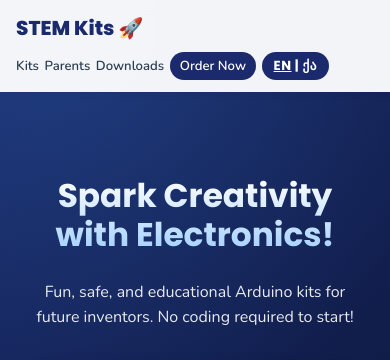
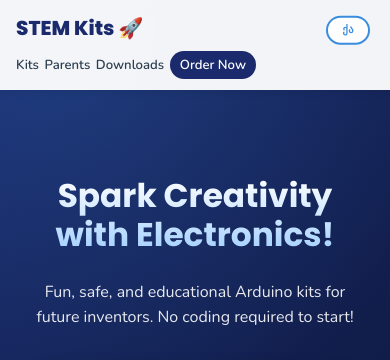
Before and after one commit to Aramishvili/Creative-STEM-Modues-, a plain HTML site: page index.html in a window 390 px wide. Shown: the top 360 px of the page. Drawn offline with nearby package versions, Linux system fonts and the light colour scheme.

Commit message:
updated the language toggle button to display the correct text based on the selected language. The button now shows 'ქა' for English and 'EN' for Georgian. Additionally, some CSS properties for the language toggle button have been commented out for better styling.

```diff
--- a/index.html
+++ b/index.html
@@ -23,8 +23,8 @@
           <li><a href="#parents" data-i18n="parents">Parents</a></li>
           <li><a href="#downloads" data-i18n="downloads">Downloads</a></li>
           <li><a href="#order" class="nav-cta" data-i18n="order">Order Now</a></li>
-          <li><button class="lang-switcher" id="langToggle" data-lang="en">EN | ქა</button></li>
         </ul>
+        <div class="lang-toggle" id="langToggle" data-lang="en">EN</div>
       </div>
     </nav>
 
--- a/index.js
+++ b/index.js
@@ -185,27 +185,15 @@ function applyLanguage(lang) {
     }
   });
 
-  // Update toggle button state
+  // Update toggle button text
   const toggle = document.getElementById('langToggle');
   if (toggle) {
     toggle.setAttribute('data-lang', lang);
-    if (lang === 'en') {
-      toggle.innerHTML = '<span class="active-lang">EN</span> | ქა';
-    } else {
-      toggle.innerHTML = 'EN | <span class="active-lang">ქა</span>';
-    }
+    toggle.textContent = lang === 'en' ? 'ქა' : 'EN';
   }
 
   // Save preference
   localStorage.setItem('preferred-lang', lang);
-}
-
-function toggleLanguage() {
-  const toggle = document.getElementById('langToggle');
-  if (!toggle) return;
-  const currentLang = toggle.getAttribute('data-lang') || 'en';
-  const newLang = currentLang === 'en' ? 'ka' : 'en';
-  applyLanguage(newLang);
 }
 
 // Initialize on page load
@@ -215,6 +203,10 @@ document.addEventListener('DOMContentLoaded', function () {
 
   const toggle = document.getElementById('langToggle');
   if (toggle) {
-    toggle.addEventListener('click', toggleLanguage);
+    toggle.addEventListener('click', function () {
+      const currentLang = toggle.getAttribute('data-lang') || 'en';
+      const newLang = currentLang === 'en' ? 'ka' : 'en';
+      applyLanguage(newLang);
+    });
   }
 });
--- a/styles.css
+++ b/styles.css
@@ -1,11 +1,12 @@
 /* ===== VARIABLES & SETUP ===== */
 :root {
   /* Colors */
-  --primary: #1a2a6c; /* Deep Space Blue */
-  --primary-light: #2a4085;
-  --accent: #f39c12; /* Vibrant Orange */
-  --accent-hover: #e67e22;
-  --secondary: #3a8dde; /* Electric Blue */
+--primary: #1a2a6c; /* Deep Space Blue */
+--primary-light: #2a4085;
+--pastel-accent: #b39ddb; /* Soft Lilac/Lavender for secondary accents */
+--accent: #f39c12; /* Vibrant Orange */
+--accent-hover: #e67e22;
+--secondary: #3a8dde; /* Electric Blue */
   --bg-color: #f4f7f6;
   --text-dark: #2c3e50;
   --text-light: #ecf0f1;
@@ -189,29 +190,30 @@ section {
   background: var(--primary-light);
 }
 
-/* ===== LANGUAGE SWITCHER ===== */
-.lang-switcher {
+/* ===== LANGUAGE TOGGLE ===== */
+.lang-toggle {
+  display: inline-block;
+  background: var(--white);
+  border: 2px solid var(--secondary);
+  border-radius: 20px;
+  cursor: pointer;
+  flex-shrink: 0;
   font-family: var(--font-heading);
-  font-size: 0.8rem;
-  font-weight: 700;
-  cursor: pointer;
-  padding: 4px 12px;
-  border-radius: 20px;
-  border: none;
-  background: var(--primary);
-  color: var(--white);
-  transition: all 0.3s ease;
+  font-size: 0.75rem;
+  font-weight: 800;
+  padding: 4px 14px;
   text-transform: uppercase;
   letter-spacing: 0.5px;
+  color: var(--secondary);
+  -webkit-user-select: none;
+  user-select: none;
+  transition: all 0.3s ease;
 }
 
-.lang-switcher:hover {
-  background: var(--primary-light);
+.lang-toggle:hover {
+  background: var(--secondary);
   color: var(--white);
-}
-
-.lang-switcher .active-lang {
-  text-decoration: underline;
+  box-shadow: 0 0 0 3px rgba(58, 141, 222, 0.15);
 }
 
 /* ===== HERO SECTION ===== */
@@ -654,6 +656,7 @@ footer {
     align-items: center;
     flex-wrap: wrap;
     gap: 0.75rem;
+    position: relative;
   }
 
   .nav-links {
@@ -664,6 +667,15 @@ footer {
 
   .nav-links li {
     flex: 0 0 auto;
+  }
+
+  .lang-toggle {
+    position: absolute;
+    /* top: 50%; */
+    right: 1.25rem;
+    transform: translateY(-50%);
+    font-size: 0.65rem;
+    /* padding: 2px 10px; */
   }
 
   .hero {
@@ -763,8 +775,7 @@ footer {
     max-width: 100%;
   }
 
-  .nav-links a,
-  .lang-switcher {
+  .nav-links a {
     font-size: 0.9rem;
     white-space: nowrap;
   }
@@ -840,8 +851,7 @@ footer {
     gap: 0.35rem;
   }
 
-  .nav-links a,
-  .lang-switcher {
+  .nav-links a {
     font-size: 0.82rem;
   }
 
```
